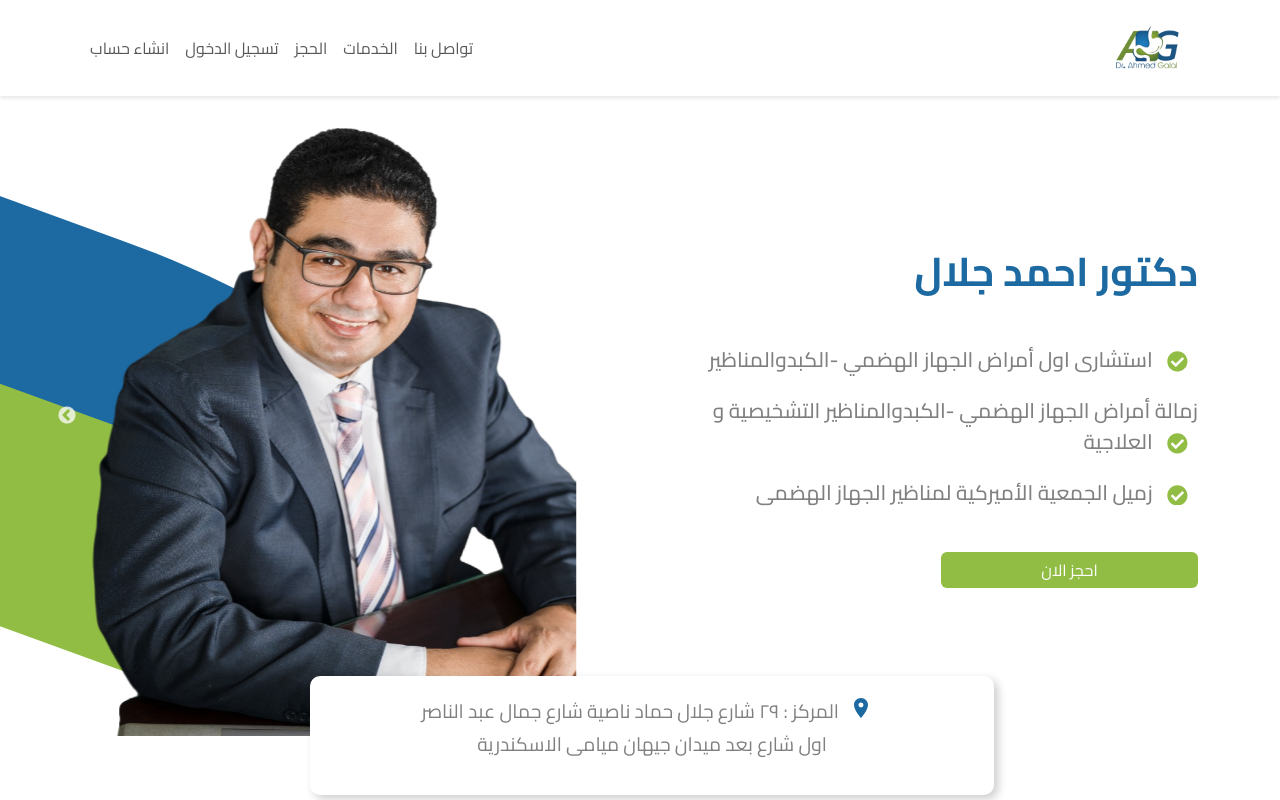
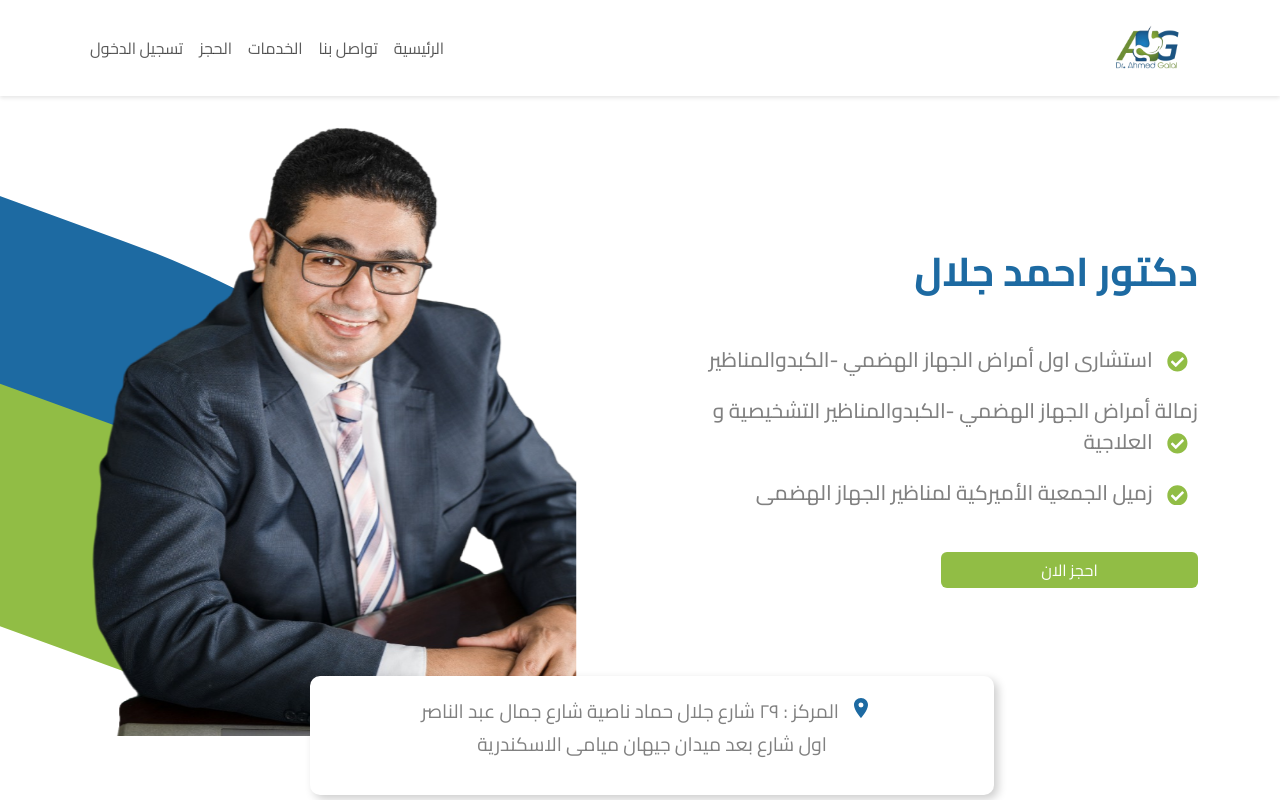
Before and after one commit to Alahly-hospital/ahmed-galal, a Next.js app: page / in a window 1280 px wide. Shown: the top 800 px of the page. Built offline with nearby package versions, Linux system fonts and the light colour scheme.

Commit message:
navbar link

```diff
--- a/app/home/Main.js
+++ b/app/home/Main.js
@@ -12,7 +12,8 @@ import Slider from "react-slick";
 
 import Link from 'next/link'
 var settings = {
-  dots: true,
+  dots: false,
+  arrows: false,
   infinite: true,
   speed: 500,
   slidesToShow: 1,
--- a/components/navbar/Navbar.jsx
+++ b/components/navbar/Navbar.jsx
@@ -5,6 +5,8 @@ import Navbar from 'react-bootstrap/Navbar';
 import NavDropdown from 'react-bootstrap/NavDropdown';
 import "./navbar.scss"
 import Logo from "../../assets/Logo.png"
+import Link from 'next/link';
+
 function NavbarHeader() {
     console.log(Logo);
   return (
@@ -14,11 +16,11 @@ function NavbarHeader() {
         <Navbar.Toggle aria-controls="basic-navbar-nav" />
         <Navbar.Collapse id="basic-navbar-nav" className='justify-content-start'>
           <Nav className='text-right' style={{direction:"rtl"}}>
-            <Nav.Link href="contact">تواصل بنا</Nav.Link>
-            <Nav.Link href="serviceslist">الخدمات</Nav.Link>
-            <Nav.Link href="reservation">الحجز</Nav.Link>
-            <Nav.Link href="login">تسجيل الدخول</Nav.Link>
-            <Nav.Link href="register">انشاء حساب </Nav.Link>
+            <Nav> <Link href="/" className="nav-link">الرئيسية</Link></Nav>
+            <Nav><Link href="contact" className="nav-link">تواصل بنا</Link></Nav>
+            <Nav><Link href="serviceslist" className="nav-link">الخدمات</Link></Nav>
+            <Nav><Link href="reservation" className="nav-link">الحجز</Link></Nav>
+            <Nav><Link href="login" className="nav-link">تسجيل الدخول</Link></Nav>
           </Nav>
         </Navbar.Collapse>
       </Container>
--- a/components/navbar/navbar.scss
+++ b/components/navbar/navbar.scss
@@ -5,3 +5,7 @@
 #navbar-header{
     box-shadow: 0 2px 4px rgba(0, 0, 0, 0.1);
 }
+.nav-link{
+    text-decoration: none;
+    color : gray;
+}
```
